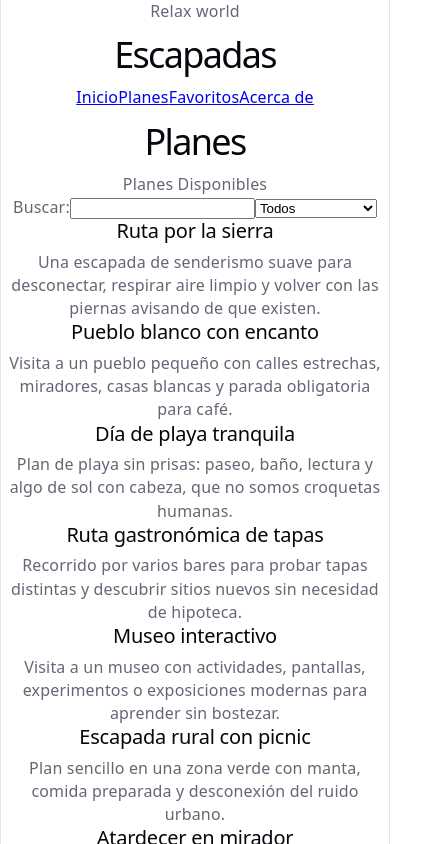
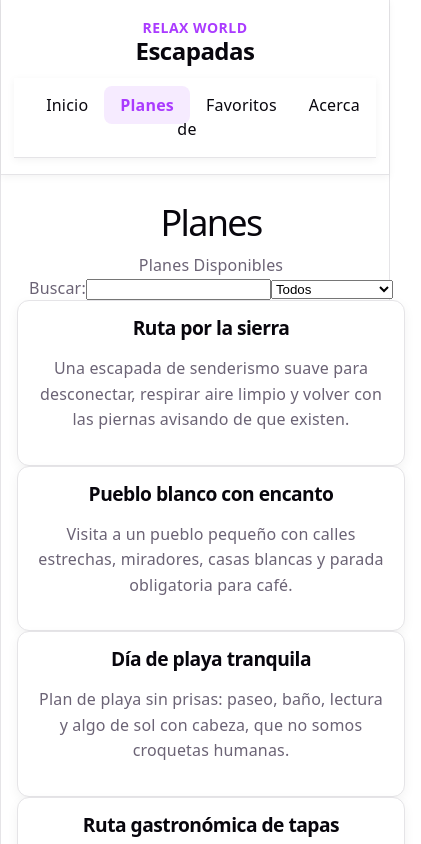
Before and after one commit to jfmarquezalconchel-commits/js-react-escapada-app, a React (Vite) app: page /planes in a window 390 px wide. Shown: the top 844 px of the page, 421 px wide, since content can reach past the window. Built offline with nearby package versions, Linux system fonts and the light colour scheme.

Commit message:
toquecillo

```diff
--- /dev/null
+++ b/src/components/NavBar.css
@@ -0,0 +1,41 @@
+.navbar {
+  background: var(--bg);
+  border-bottom: 1px solid var(--border);
+  padding: 1rem 2rem;
+  box-shadow: 0 2px 8px rgba(0, 0, 0, 0.05);
+  transition: all 0.3s ease;
+}
+
+.navbar__link {
+  color: var(--text-h);
+  text-decoration: none;
+  font-weight: 500;
+  font-size: 1.1rem;
+  padding: 0.75rem 1.5rem;
+  border-radius: 8px;
+  transition: all 0.25s ease;
+  letter-spacing: 0.2px;
+}
+
+.navbar__link:hover {
+  background: var(--accent-bg);
+  color: var(--accent);
+  box-shadow: 0 3px 6px rgba(0, 0, 0, 0.08);
+}
+
+.navbar__link.active {
+  background: var(--accent-bg);
+  color: var(--accent);
+  font-weight: 600;
+}
+
+@media (max-width: 768px) {
+  .navbar {
+    padding: 1rem;
+  }
+
+  .navbar__link {
+    padding: 0.5rem 1rem;
+    font-size: 1rem;
+  }
+}
--- a/src/components/NavBar.jsx
+++ b/src/components/NavBar.jsx
@@ -1,5 +1,5 @@
 import { NavLink } from 'react-router-dom'
-
+import "./NavBar.css";
 function NavBar() {
   return (
     <nav className="navbar" aria-label="Navegación principal">
--- a/src/components/PlanSaveButton.jsx
+++ b/src/components/PlanSaveButton.jsx
@@ -0,0 +1 @@
+import "./PlanSaveButton.css"; function PlanSaveButton({ isSaved }) { return ( <button className="plan-save-button" onClick={() => {}}>{ isSaved ? "Guardado" : "Guardar" } </button> ); } export default PlanSaveButton;
--- a/src/components/Tarjeta.css
+++ b/src/components/Tarjeta.css
@@ -0,0 +1,77 @@
+.tarjeta {
+  background: var(--bg);
+  border: 1px solid var(--border);
+  border-radius: 12px;
+  padding: 24px;
+  box-shadow: 0 4px 12px rgba(0, 0, 0, 0.05);
+  transition: all 0.3s ease;
+  text-align: center;
+  position: relative;
+  overflow: hidden;
+}
+
+.tarjeta::before {
+  content: '';
+  position: absolute;
+  top: 0;
+  left: 0;
+  width: 100%;
+  height: 4px;
+  background: var(--accent);
+  transform: scaleX(0);
+  transform-origin: left;
+  transition: transform 0.3s ease;
+}
+
+.tarjeta:hover::before {
+  transform: scaleX(1);
+}
+
+.tarjeta h2 {
+  color: var(--text-h);
+  margin-top: 0;
+  font-weight: 600;
+  font-size: 1.4rem;
+  letter-spacing: -0.5px;
+}
+
+.tarjeta p {
+  color: var(--text);
+  line-height: 1.6;
+  margin: 16px 0;
+  font-size: 1.1rem;
+}
+
+.tarjeta .favorite-badge {
+  position: absolute;
+  top: 16px;
+  right: 16px;
+  background: var(--accent);
+  color: white;
+  font-size: 0.8rem;
+  padding: 4px 12px;
+  border-radius: 20px;
+  font-weight: 600;
+  transform: scale(0.8);
+  opacity: 0;
+  transition: all 0.3s ease;
+}
+
+.tarjeta:hover .favorite-badge {
+  opacity: 1;
+  transform: scale(1);
+}
+
+@media (max-width: 768px) {
+  .tarjeta {
+    padding: 16px;
+  }
+
+  .tarjeta h2 {
+    font-size: 1.2rem;
+  }
+
+  .tarjeta p {
+    font-size: 1rem;
+  }
+}
--- a/src/components/Tarjeta.jsx
+++ b/src/components/Tarjeta.jsx
@@ -1,3 +1,5 @@
+import "./Tarjeta.css";
+
 function Tarjeta({ plan,isFavorite = false }) {
   return (
     <div className="tarjeta">
--- /dev/null
+++ b/src/layouts/MainLayout.css
@@ -0,0 +1,63 @@
+.app-shell {
+  min-height: 100vh;
+  display: flex;
+  flex-direction: column;
+  background: var(--bg);
+  color: var(--text);
+  font-family: var(--sans);
+}
+
+.app-header {
+  background: rgba(255, 255, 255, 0.95);
+  backdrop-filter: blur(10px);
+  border-bottom: 1px solid var(--border);
+  padding: 1.5rem 2rem;
+  display: flex;
+  justify-content: space-between;
+  align-items: center;
+  box-shadow: 0 2px 8px rgba(0, 0, 0, 0.05);
+  position: sticky;
+  top: 0;
+  z-index: 100;
+}
+
+.app-header__eyebrow {
+  color: var(--accent);
+  font-size: 0.875rem;
+  font-weight: 600;
+  text-transform: uppercase;
+  letter-spacing: 0.5px;
+  margin: 0;
+}
+
+.app-header__title {
+  color: var(--text-h);
+  font-size: 1.75rem;
+  font-weight: 700;
+  margin: 0;
+  letter-spacing: -0.5px;
+}
+
+.app-main {
+  flex: 1;
+  padding: 2rem;
+  max-width: 1200px;
+  margin: 0 auto;
+  width: 100%;
+}
+
+@media (max-width: 768px) {
+  .app-header {
+    padding: 1rem;
+    flex-direction: column;
+    gap: 1rem;
+  }
+
+  .app-header__title {
+    font-size: 1.5rem;
+  }
+
+  .app-main {
+    padding: 1rem;
+  }
+}
--- a/src/layouts/MainLayout.jsx
+++ b/src/layouts/MainLayout.jsx
@@ -1,5 +1,6 @@
 import { Outlet } from 'react-router-dom'
 import NavBar from '../components/NavBar.jsx'
+import "./MainLayout.css";
 
 function MainLayout() {
   return (
```
Also changed, not shown: src/components/PlanSaveButton.css (added, +29 -0 lines).
